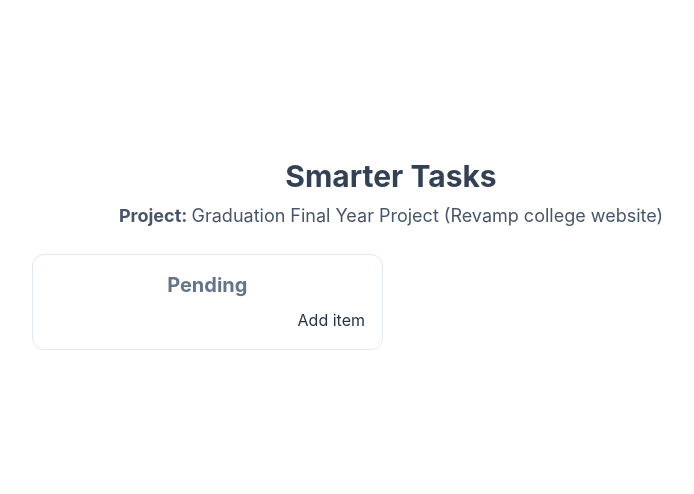
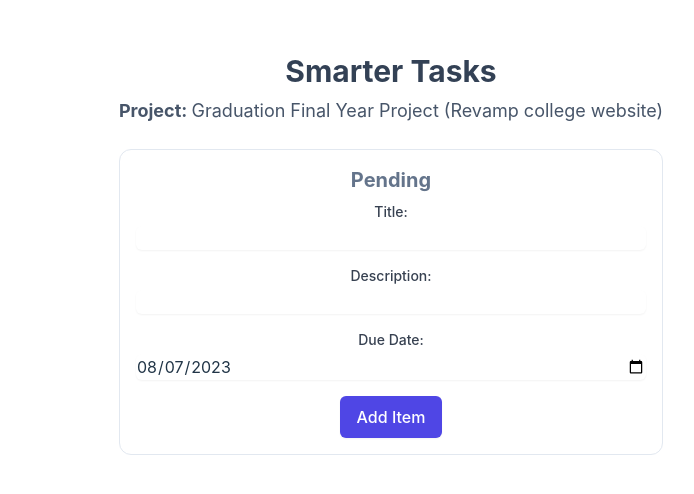
Before and after one commit to Micahget/wd301, a React (Vite) app in the folder smarter-tasks/: page / in a window 1280 px wide. Shown: the part 146-640 px from the top of the page, without its empty margins (249-943 px from the left). Built offline with nearby package versions, Linux system fonts and the light colour scheme.

Commit message:
Level 3 is completed except netlfiy app, ADDED: Description and due Date features added successfull and rendered successfully

```diff
--- a/smarter-tasks/src/Task.tsx
+++ b/smarter-tasks/src/Task.tsx
@@ -4,19 +4,23 @@ import './TaskCard.css'
 /* eslint-disable */
 interface TaskProp {
   title: string;
+  todoDescription: string;
+  todoDueDate: Date;
 }
 class Task extends React.Component<TaskProp> {
 
   render() {
     return (
+      <div>
       <div className="TaskItem shadow-md border border-slate-100">
         <h2 className="text-base font-bold my-1">{this.props.title}</h2>
         <p className="text-sm text-slate-500">
-          Due Date:
+          Due Date:{this.props.todoDueDate.toLocaleDateString()}
         </p>
         <p className="text-sm text-slate-500">
-          Description:
+          Description:{this.props.todoDescription}
         </p>
+      </div>
       </div>
     );
   }
--- a/smarter-tasks/src/TaskApp.tsx
+++ b/smarter-tasks/src/TaskApp.tsx
@@ -32,7 +32,7 @@ class TaskApp extends React.Component<TaskAppProp, TaskAppState> {
           <span className="font-bold">Project: </span>
           Graduation Final Year Project (Revamp college website)
         </h1>
-        <div className="grid grid-cols-2 gap-4">
+        <div className="grid grid-cols-1 gap-4">
           <div className="border border-slate-200 rounded-xl p-4">
             <h1 className="text-slate-500 text-xl font-bold text-center mb-2">
               Pending
--- a/smarter-tasks/src/TaskForm.tsx
+++ b/smarter-tasks/src/TaskForm.tsx
@@ -2,16 +2,21 @@
 import React from "react";
 // interface Props {}
 interface TaskFormProps {
-  addTask: (task: { title: string }) => void;
+  addTask: (task: { title: string, todoDescription: string, todoDueDate: Date }) => void;
 }
 interface TaskFormState {
   title: string;
+  todoDescription: string;
+  todoDueDate: Date;
+
 }
 class TaskForm extends React.Component<TaskFormProps, TaskFormState> {
   constructor(props: TaskFormProps) {
     super(props);
     this.state = {
-      title: ""
+      title: "",
+      todoDescription: "",
+      todoDueDate: new Date()
     }
   }
 
@@ -21,20 +26,78 @@ class TaskForm extends React.Component<TaskFormProps, TaskFormState> {
     console.log(`${event.target.value}`);
     this.setState({ title: event.target.value });
   };
+  descriptionChanged: React.ChangeEventHandler<HTMLInputElement> = (event) => {
+    console.log(`${event.target.value}`);
+    this.setState({ todoDescription: event.target.value });
+  };
+  dueDateChanged: React.ChangeEventHandler<HTMLInputElement> = (event) => {
+    console.log(`${event.target.value}`);
+    this.setState({ todoDueDate: new Date(event.target.value) });
+  };
   addTask: React.FormEventHandler<HTMLFormElement> = (event) => {
     event.preventDefault();
     const newTask = {
       title: this.state.title,
+      todoDescription: this.state.todoDescription,
+      todoDueDate: this.state.todoDueDate
     };
     this.props.addTask(newTask);
-    this.setState({ title: "" });
+    this.setState({ title: "", todoDescription: "", todoDueDate: new Date(0) });
   }
   render(){
     return (
-      <form onSubmit={this.addTask}>
-        <input type="text" value={this.state.title} onChange={this.titleChanged}/>
-        <button type="submit">Add item</button>
-      </form>
+      // <form onSubmit={this.addTask}>
+      //   <input type="text" value={this.state.title} onChange={this.titleChanged}/>
+      //   <input type="text" value={this.state.todoDescription} onChange={this.titleChanged}/>
+      //   <input type="date" value={this.state.todoDueDate.toISOString().split('T')[0]}  onChange={this.titleChanged}/>
+      //   <button type="submit">Add item</button>
+      // </form>
+      <form onSubmit={this.addTask} className="space-y-4">
+  <div>
+    <label htmlFor="todoTitle" className="block text-sm font-medium text-gray-700">
+      Title:
+    </label>
+    <input
+      type="text"
+      id="todoTitle"
+      value={this.state.title}
+      onChange={this.titleChanged}
+      className="mt-1 block w-full rounded-md border-gray-300 shadow-sm focus:border-indigo-300 focus:ring focus:ring-indigo-200 focus:ring-opacity-50"
+    />
+  </div>
+  <div>
+    <label htmlFor="todoDescription" className="block text-sm font-medium text-gray-700">
+      Description:
+    </label>
+    <input
+      type="text"
+      id="todoDescription"
+      value={this.state.todoDescription}
+      onChange={this.descriptionChanged}
+      className="mt-1 block w-full rounded-md border-gray-300 shadow-sm focus:border-indigo-300 focus:ring focus:ring-indigo-200 focus:ring-opacity-50"
+    />
+  </div>
+  <div>
+    <label htmlFor="todoDueDate" className="block text-sm font-medium text-gray-700">
+      Due Date:
+    </label>
+    <input
+      type="date"
+      id="todoDueDate"
+      value={this.state.todoDueDate.toISOString().split('T')[0]}
+      onChange={this.dueDateChanged}
+      className="mt-1 block w-full rounded-md border-gray-300 shadow-sm focus:border-indigo-300 focus:ring focus:ring-indigo-200 focus:ring-opacity-50"
+    />
+  </div>
+  <button
+    id="addTaskButton"
+    type="submit"
+    className="inline-flex items-center px-4 py-2 border border-transparent text-base font-medium rounded-md shadow-sm text-white bg-indigo-600 hover:bg-indigo-700 focus:outline-none focus:ring-2 focus:ring-offset-2 focus:ring-indigo-500"
+  >
+    Add Item
+  </button>
+</form>
+
     )
   }
 }
--- a/smarter-tasks/src/TaskList.tsx
+++ b/smarter-tasks/src/TaskList.tsx
@@ -37,7 +37,7 @@ class TaskList extends React.Component<Props, State> {
   //   }
   render() {
     return this.props.tasks.map((task, idx) => (
-      <Task key={idx} title={task.title} />
+      <Task key={idx} title={task.title} todoDescription={task.todoDescription} todoDueDate={task.todoDueDate} />
     ));
   }
 }
--- a/smarter-tasks/src/types.ts
+++ b/smarter-tasks/src/types.ts
@@ -2,4 +2,6 @@
 
 export interface TaskItem {
     title: string;
+    todoDescription: string;
+    todoDueDate: Date;
 }
```
